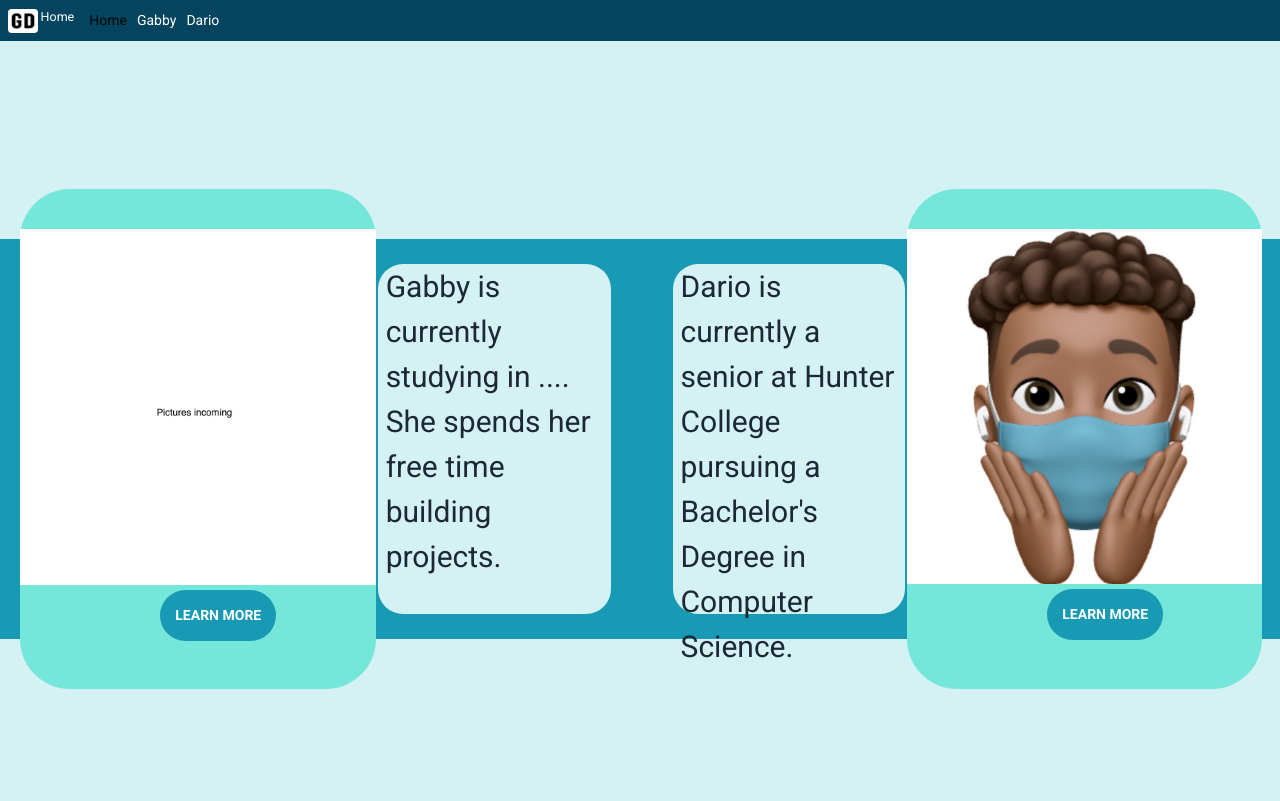
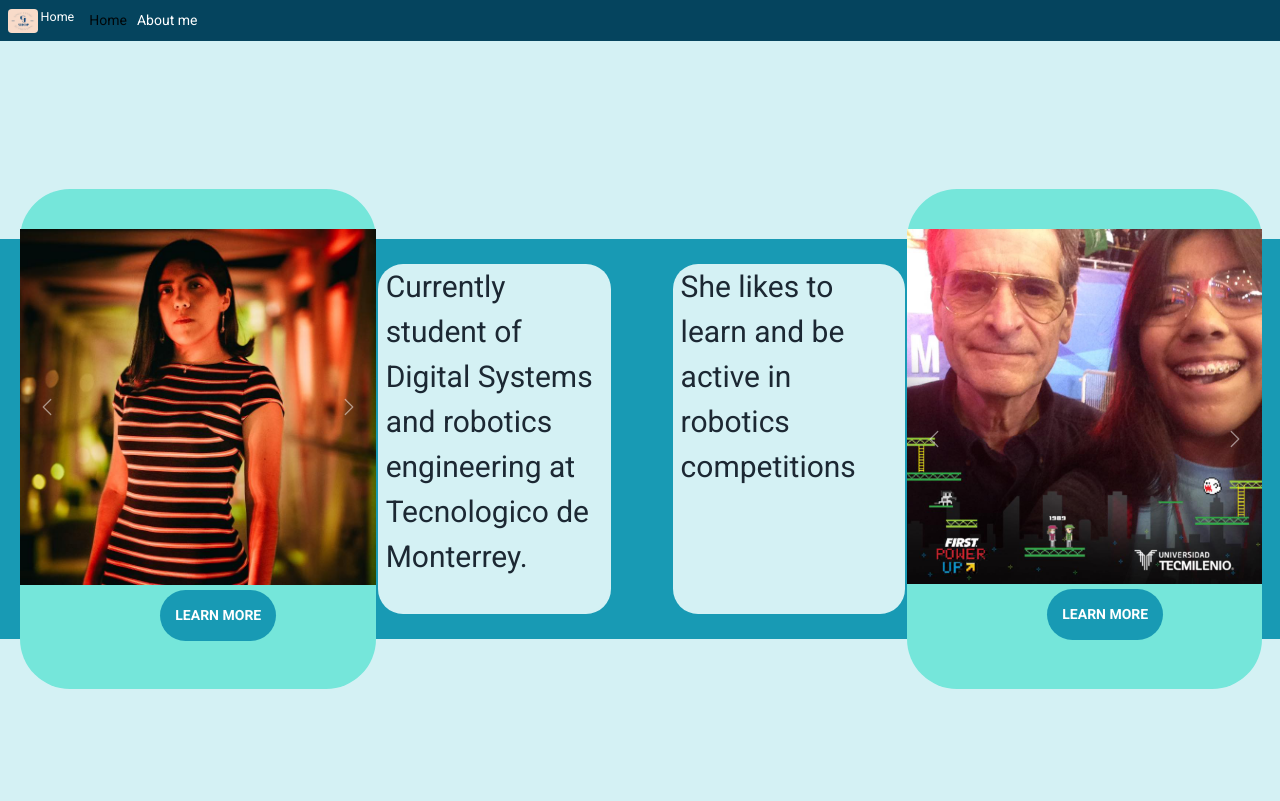
Before and after one commit to MLH-Fellowship/project-camelcase-v0-0-0-1, a Flask app: page / in a window 1280 px wide. Run offline with Flask 2, Linux system fonts and the light colour scheme; parts of the project's set-up code (start-up, migrations or seed data) failed here and were passed over; some libraries are stand-ins or nearby versions.

Commit message:
Update with personal info

```diff
--- a/app/main/views.py
+++ b/app/main/views.py
@@ -1,6 +1,8 @@
 from . import main
-from flask import abort, jsonify, render_template, send_file
+from flask import abort, jsonify, render_template, send_file, request
 import os
+from app.models import TimelinePost
+
 
 @main.route('/')
 def index():
@@ -10,9 +12,6 @@ def index():
 def about_gabby():
     return render_template('about_gabby.html', title="MLH Fellow", url=os.getenv("URL"))
 
-@main.route('/dario')
-def about_dario():
-    return render_template('about_dario.html', title="MLH Fellow", url=os.getenv("URL"))
 
 @main.route('/places/<string:for_person>')
 def visited_map(for_person: str = None):
@@ -23,3 +22,24 @@ def visited_map(for_person: str = None):
         return jsonify({"message": 'map not yet available'}), 200
 
     return jsonify({"message": "resource not found"}), 404
+
+
+@main.route('/api/timeline_post', methods=['POST'])
+def post_time_line_post():
+    name = request.form['name']
+    email = request.form['email']
+    content = request.form['content']
+    timeline_post = TimelinePost.create(name=name, email=email, content=content)
+
+    return timeline_post.to_json()
+
+@main.route('/api/timeline_post', methods=['GET'])
+def get_time_line_post():
+    posts = TimelinePost.select().order_by(TimelinePost.created_at.desc())
+    return {
+        'timeline_posts': [post.to_json() for post in posts]
+    }
+
+@main.route('/timeline')
+def timeline():
+    return render_template('timeline.html', title="Timeline")
--- a/app/templates/_nav-bar.html
+++ b/app/templates/_nav-bar.html
@@ -2,7 +2,7 @@
 <nav class="navbar navbar-expand-lg" style="background-color: #05445E;">
   <div class="container-fluid">
     <a class="navbar-brand" href="{{ url_for('main.index') }}">
-      <img src="./static/img/app_logo.png" alt="" width="30" height="24" class="d-inline-block align-text-top rounded">
+      <img src="./static/img/gj_logo.png" alt="" width="30" height="24" class="d-inline-block align-text-top rounded">
       Home
     </a>
     <button class="navbar-toggler" type="button" data-bs-toggle="collapse" data-bs-target="#navbarNavAltMarkup" aria-controls="navbarNavAltMarkup" aria-expanded="false" aria-label="Toggle navigation">
@@ -11,8 +11,8 @@
     <div class="collapse navbar-collapse" id="navbarNavAltMarkup">
       <div class="navbar-nav">
         <a class="nav-link {{ 'active' if active=='home' else '' }}" aria-current="page" href="{{ url_for('main.index') }}">Home</a>
-        <a class="nav-link {{ 'active' if active=='gabby' else '' }}" href="{{ url_for('main.about_gabby') }}">Gabby</a>
-        <a class="nav-link {{ 'active' if active=='dario' else '' }}" href="{{ url_for('main.about_dario') }}">Dario</a>
+        <a class="nav-link {{ 'active' if active=='gabby' else '' }}" href="{{ url_for('main.about_gabby') }}">About me</a>
+        <!--a class="nav-link {{ 'active' if active=='dario' else '' }}" href="{{ url_for('main.about_dario') }}">Dario</a-->
       </div>
     </div>
   </div>
--- a/app/templates/index.html
+++ b/app/templates/index.html
@@ -1,7 +1,7 @@
 {% extends "base.html" %}
 {% import "_nav-bar.html" as macros %}
 
-{% block title %} Dario & Gabby {% endblock %}
+{% block title %} Gaby {% endblock %}
 
 {% block nav %}
   {{ macros.nav(active="home")}}
@@ -27,7 +27,7 @@
           <div class="carousel-inner">
             <div class="carousel-item active">
               <img
-                src="./static/img/placeHolder.jpeg"
+                src="./static/img/gj_Perfil.jpg"
                 alt=""
                 class="d-block w-100"
               />
@@ -73,8 +73,8 @@
 
       <div class="container main-about-profile-description_left">
         <span class="main-section-description-text"
-          >Gabby is currently studying in .... She spends her free time building
-          projects.</span
+          >Currently student of Digital Systems and
+          robotics engineering at Tecnologico de Monterrey.</span
           >
       </div>
     </div>
@@ -87,8 +87,7 @@
 
       <div class="container main-about-profile-description_right">
         <span class="main-section-description-text"
-          >Dario is currently a senior at Hunter College pursuing a Bachelor's
-          Degree in Computer Science.</span
+          > She likes to learn and be active in robotics competitions</span
         >
       </div>
       <!-- <div class="main-section-about-title">
@@ -104,28 +103,16 @@
           class="carousel slide left-carousel"
           data-bs-ride="carousel"
         >
+
         <div class="carousel-inner">
           <div class="carousel-item active">
             <img
-                src="./static/img/d_logo_3.jpeg"
+              src="./static/img/deanKamen.jpg"
               alt=""
               class="d-block w-100"
             />
           </div>
-            <div class="carousel-item">
-              <img
-                src="./static/img/d_logo_1.jpeg"
-                alt=""
-                class="d-block w-100"
-              />
-            </div>
-            <div class="carousel-item">
-              <img
-                src="./static/img/d_logo_2.jpeg"
-                alt=""
-                class="d-block w-100"
-              />
-            </div>
+
           </div>
         </div>
         <button
```
Also changed, not shown: app/__init__.py (+20 -4 lines), app/models.py (added, +25 -0 lines), app/static/img/deanKamen.jpg (added), app/static/img/gj_Perfil.jpg (added), app/static/img/gj_logo.png (added), 3 other files. Lines whose indentation alone changed are shown as unchanged.
